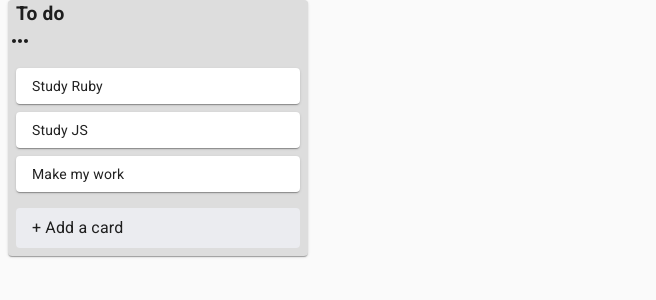
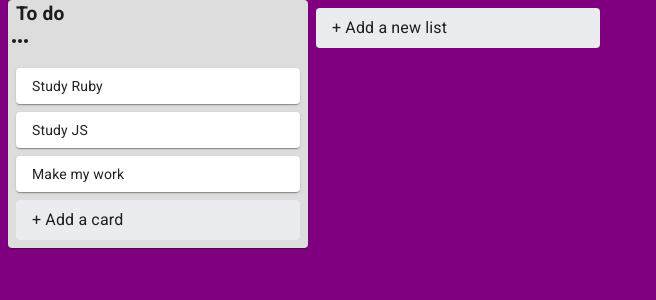
Before and after one commit to maclararose/Trello-clone-with-React, a React (Create React App) app in the folder trello-clone/: page / in a window 1280 px wide. Shown: the top 300 px of the page, without its empty margins (0-656 px from the left). Built offline with nearby package versions, Linux system fonts and the light colour scheme.

Commit message:
Add new list

```diff
--- a/trello-clone/src/App.js
+++ b/trello-clone/src/App.js
@@ -1,8 +1,18 @@
 import React, { useState } from 'react';
 import {v4 as uuid} from 'uuid';
+import InputContainer from './components/Input/InputContainer';
 import List from './components/List/List';
 import Store from './utils/Store';
 import StoreApi from './utils/StoreApi';
+import {makeStyles} from '@material-ui/core/styles';
+
+const useStyle = makeStyles((theme) => ({
+  root: {
+    display: 'flex',
+    height: '100vh',
+    background: 'purple',
+  }
+}));
 
 function App() {
   const [data, setData] = useState(Store);
@@ -26,14 +36,35 @@ function App() {
     setData(newState);
   };
 
+  const classes = useStyle();
+
+  const addMoreList = (title) => {
+    const newListId = uuid();
+    const newList = {
+      id: newListId,
+      title,
+      cards: []
+    };
+    const newState = {
+      listIds: [...data.listIds, newListId],
+      lists:{
+        ...data.lists,
+        [newListId]: newList,
+      },
+    };
+
+    setData(newState);
+  }
+
   return (
-    <StoreApi.Provider value={{addMoreCard}}>
-      <div className="App">
+    <StoreApi.Provider value={{addMoreCard, addMoreList}}>
+      <div className={classes.root}>
         {data.listIds.map((listId) => {
           const list = data.lists[listId];
 
           return <List list={list} key={listId}/>
         })}
+        <InputContainer type="list"/>
       </div>
     </StoreApi.Provider>
   );
--- a/trello-clone/src/components/Input/InputCard.js
+++ b/trello-clone/src/components/Input/InputCard.js
@@ -24,25 +24,26 @@ const useStyle = makeStyles((theme) => ({
   },
 }));
 
-function InputCard({setOpen, listId}){
+function InputCard({setOpen, listId, type}){
   const classes = useStyle();
-  const {addMoreCard} = useContext(StoreApi);
-  const [cardTitle, setCardTitle] = useState('');
+  const {addMoreCard, addMoreList} = useContext(StoreApi);
+  const [title, setTitle] = useState('');
 
   const handleOnChange = (element) => {
-    setCardTitle(element.target.value);
+    setTitle(element.target.value);
   };
 
   const handleBtnConfirm = () => {
-    addMoreCard(cardTitle, listId);
-    setCardTitle('');
-    setOpen(false);
+    if (type === "card"){
+      addMoreCard(title, listId);
+      setTitle('');
+      setOpen(false);
+    } else {
+      addMoreList(title);
+      setTitle('');
+      setOpen(false);
+    }
   };
-
-  const handleBlur = () => {
-    setOpen(false);
-    setCardTitle('');
-  }
 
   return(
     <div>
@@ -51,19 +52,19 @@ function InputCard({setOpen, listId}){
           <InputBase
           onChange={handleOnChange}
           multiline
-          onBlur={handleBlur}
+          onBlur={() => setOpen(false)}
           fullWidth
           inputProps= {{
             className: classes.input,
           }}
-          value={cardTitle}
-          placeholder="Enter a title of this card..."
+          value={title}
+          placeholder={type==='card' ? "Enter a title of this card..." : "Add a title for the list"}
           />
         </Paper>
       </div>
       <div className={classes.confirm}>
         <Button className={classes.btnConfirm} onClick={handleBtnConfirm}>
-          Add Card
+          {type === "card" ? "Add Card" : "Add a new list"}
         </Button>
         <IconButton onClick={() => setOpen(false)}>
           <ClearIcon />
--- a/trello-clone/src/components/Input/InputContainer.js
+++ b/trello-clone/src/components/Input/InputContainer.js
@@ -13,25 +13,26 @@ const useStyle = makeStyles((theme) => ({
     }
   },
   root: {
-    marginTop: theme.spacing(2),
+    width: '300px',
+    marginTop: theme.spacing(1),
   }
 }));
 
-function InputContainer({ listId }){
+function InputContainer({ listId, type }){
   const classes = useStyle();
   const [open, setOpen] = useState(false);
 
   return(
     <div className={classes.root}>
       <Collapse in={open}>
-        <InputCard setOpen={setOpen} listId={listId}/>
+        <InputCard setOpen={setOpen} listId={listId} type={type}/>
       </Collapse>
       <Collapse in={!open}>
         <Paper className={classes.addCard}
         elevation={0}
         onClick={() => setOpen(!open)}>
           <Typography>
-            + Add a card
+            {type ==="card" ? "+ Add a card" : "+ Add a new list"}
           </Typography>
         </Paper>
       </Collapse>
--- a/trello-clone/src/components/List/List.js
+++ b/trello-clone/src/components/List/List.js
@@ -24,7 +24,7 @@ function List({ list }){
         {list.cards.map((card) => (
           <Card key={card.id} card={card} />
         ))}
-        <InputContainer listId={list.id}/>
+        <InputContainer listId={list.id} type="card"/>
       </Paper>
     </div>
   );
```
Also changed, not shown: 1 other file (tests, documents, lock files or other folders).
